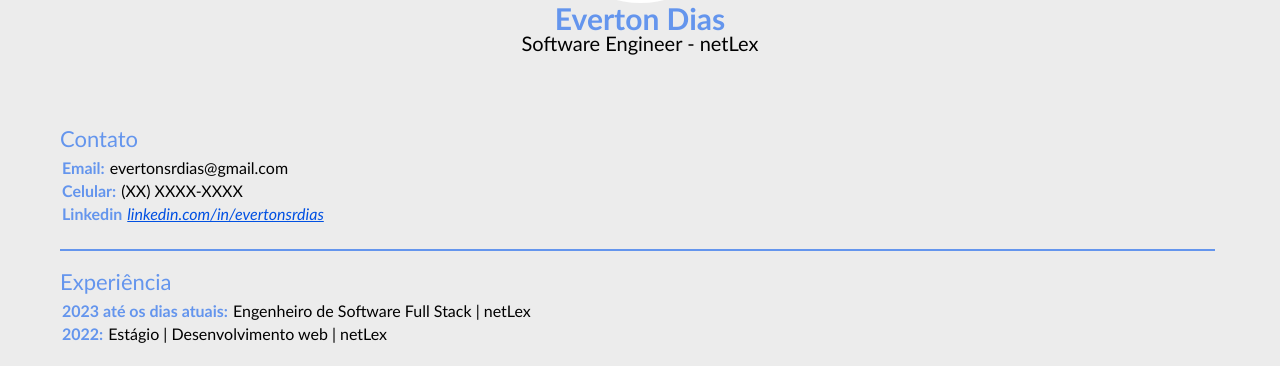
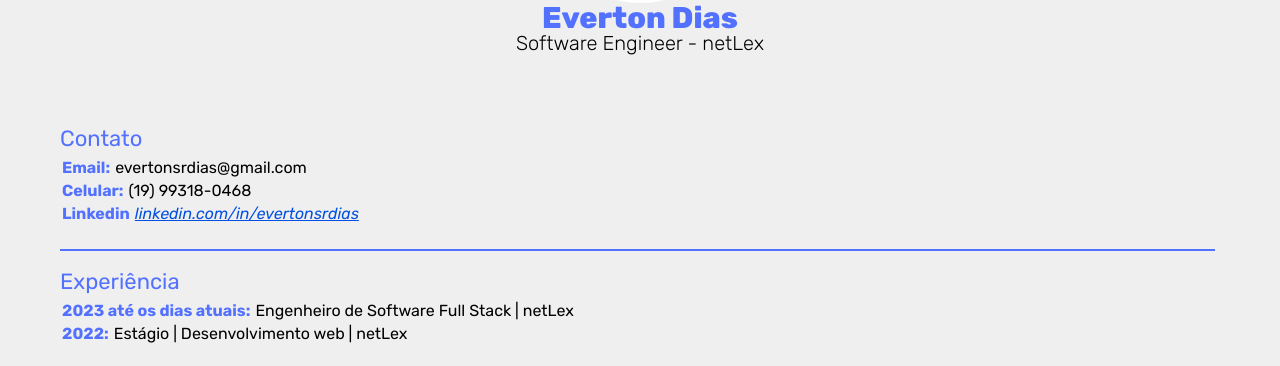
Before and after one commit to evertondays/curriculo, a plain HTML site: page index.html in a window 1280 px wide. Shown: the part 434-800 px from the top of the page. Drawn offline with Linux system fonts and the light colour scheme.

Commit message:
Melhorando font e cores

```diff
--- a/index.html
+++ b/index.html
@@ -7,6 +7,11 @@
 
     <link rel="stylesheet" href="styles/reset.css">
     <link rel="stylesheet" href="styles/home.css">
+
+    <!-- fonts -->
+    <link rel="preconnect" href="https://fonts.googleapis.com">
+    <link rel="preconnect" href="https://fonts.gstatic.com" crossorigin>
+    <link href="https://fonts.googleapis.com/css2?family=Heebo:wght@100..900&family=Rubik:ital,wght@0,300..900;1,300..900&display=swap" rel="stylesheet">
 
     <title>Everton Dias - Currículo</title>
 </head>
@@ -28,7 +33,7 @@
                 <b>Email:</b> evertonsrdias@gmail.com
             </div>
             <div class="info">
-                <b>Celular:</b> (XX) XXXX-XXXX
+                <b>Celular:</b> (19) 99318-0468
             </div>
             <div class="info">
                 <b>Linkedin</b> <a href="https://www.linkedin.com/in/evertonsrdias">linkedin.com/in/evertonsrdias</a>
--- a/styles/home.css
+++ b/styles/home.css
@@ -1,7 +1,7 @@
 body {
     padding: 30px;
-    background-color: #ececec;
-    font-family: 'Trebuchet MS', 'Lucida Sans Unicode', 'Lucida Grande', 'Lucida Sans', Arial, sans-serif;
+    background-color: #efefef;
+    font-family: "Rubik", serif;;
 }
 
 .header {
@@ -33,7 +33,7 @@ body {
 .header .infos h1 {
     font-weight: 800;
     font-size: 30px;
-    color: cornflowerblue
+    color: #5271ff
 }
 
 .header .infos h3 {
@@ -54,12 +54,12 @@ body {
 .content .item h2 {
     font-size: 22px;
     margin-bottom: 10px;
-    color: cornflowerblue;
+    color: #5271ff;
 }
 
 .content .item b {
     font-weight: bold;
-    color: cornflowerblue;
+    color: #5271ff;
     margin-right: 5px;
 }
 
@@ -83,6 +83,6 @@ body {
 .line {
     height: 2px;
     width: calc(100% - 5px);
-    background-color: cornflowerblue;
+    background-color: #5271ff;
     margin: 20px 0;
 }
```
Also changed, not shown: assets/banner.jpg, assets/text.txt (deleted).
